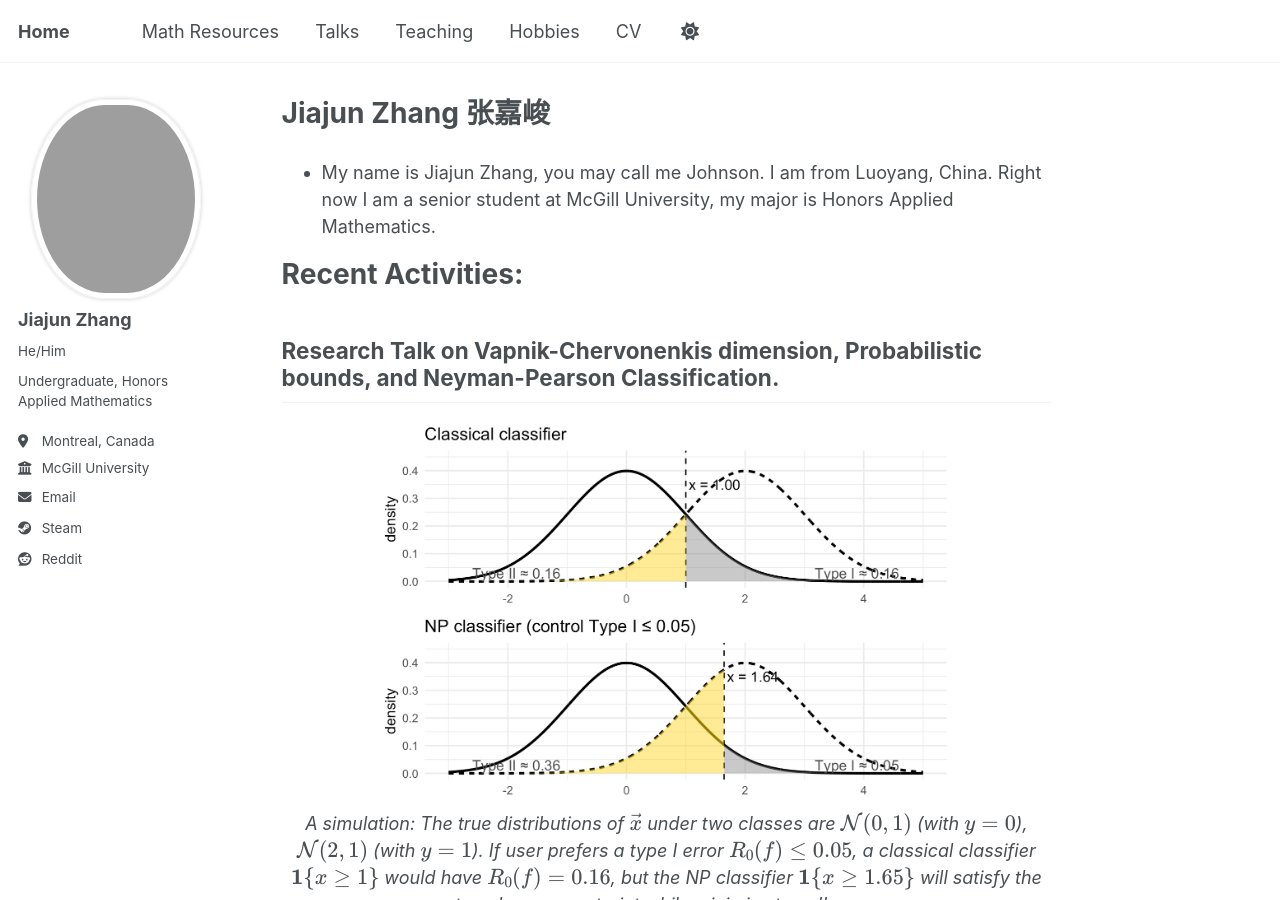
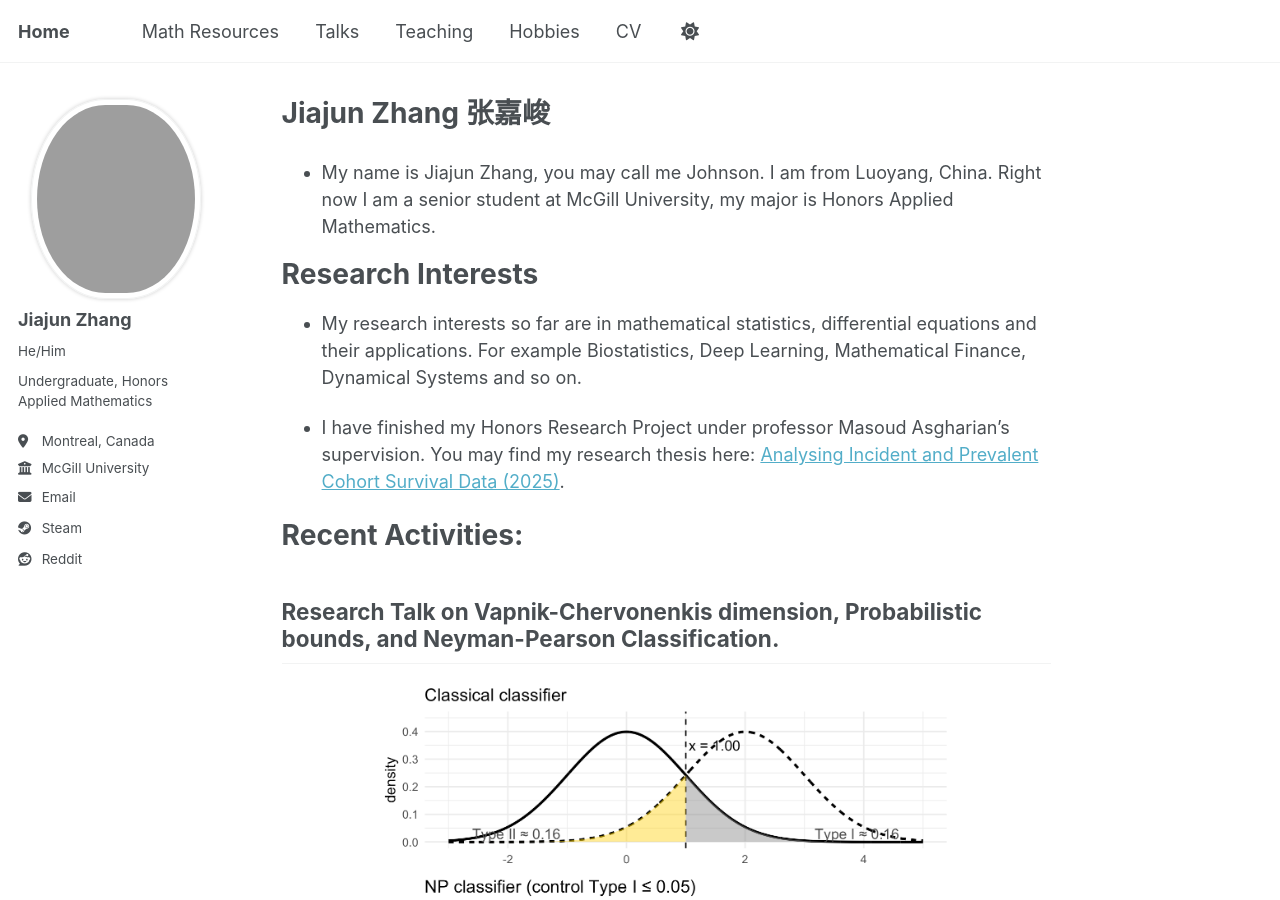
Before and after one commit to JohanssonRein/JohanssonRein.github.io, a Jekyll site: the page built from _pages/about.md, in a window 1280 px wide and 900 px high. Built offline with Jekyll 4.4.1, drawn with Linux system fonts in a browser that asks for light colours; some of the changed text lies outside the part shown.

Commit message:
Update about.md

```diff
--- a/_pages/about.md
+++ b/_pages/about.md
@@ -8,6 +8,13 @@ redirect_from:
 ---
 
 * My name is Jiajun Zhang, you may call me Johnson. I am from Luoyang, China. Right now I am a senior student at McGill University, my major is Honors Applied Mathematics.
+
+# Research Interests
+
+* My research interests so far are in mathematical statistics, differential equations and their applications. For example Biostatistics, Deep Learning, Mathematical Finance, Dynamical Systems and so on.
+
+* I have finished my Honors Research Project under professor Masoud Asgharian's supervision. You may find my research thesis here: [Analysing Incident and Prevalent Cohort Survival Data (2025)](/files/survivalanalysis.pdf).
+
 
 # Recent Activities:
 
```
Also changed, not shown: other parts of _pages/about.md (+0 -7 lines).
